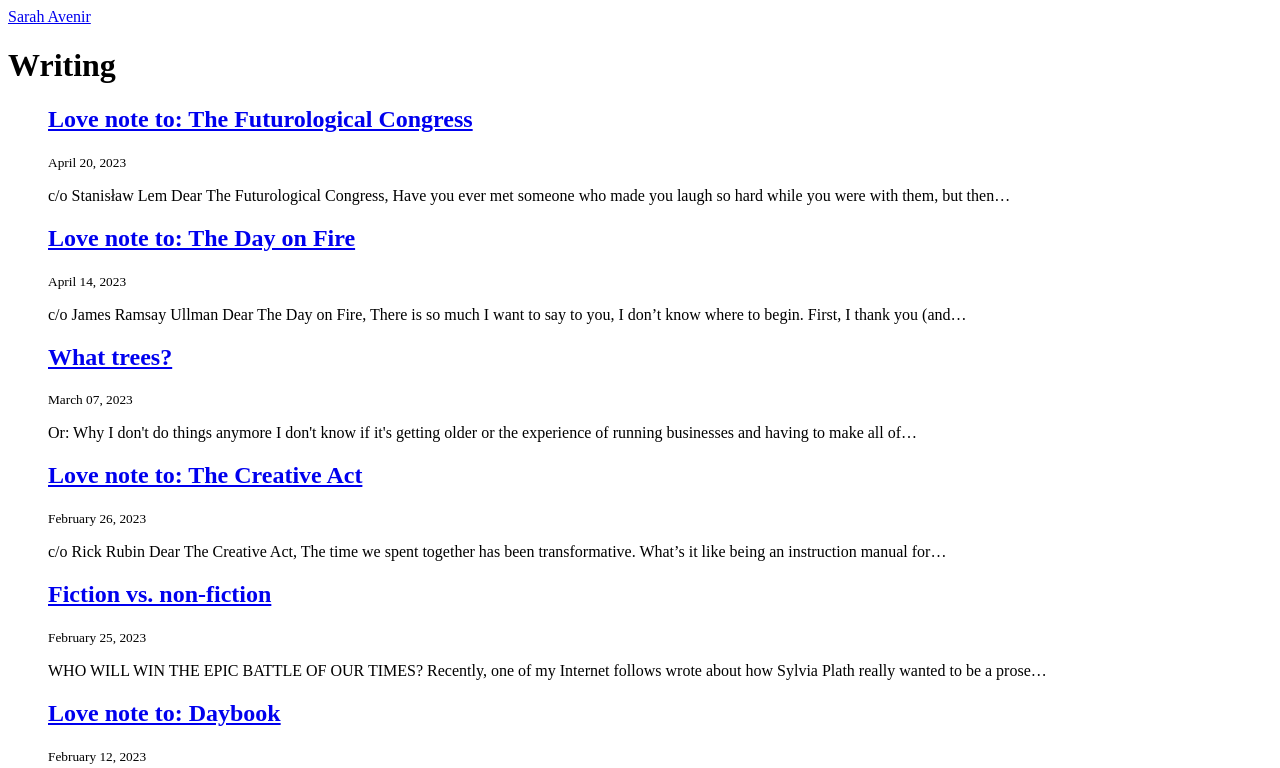
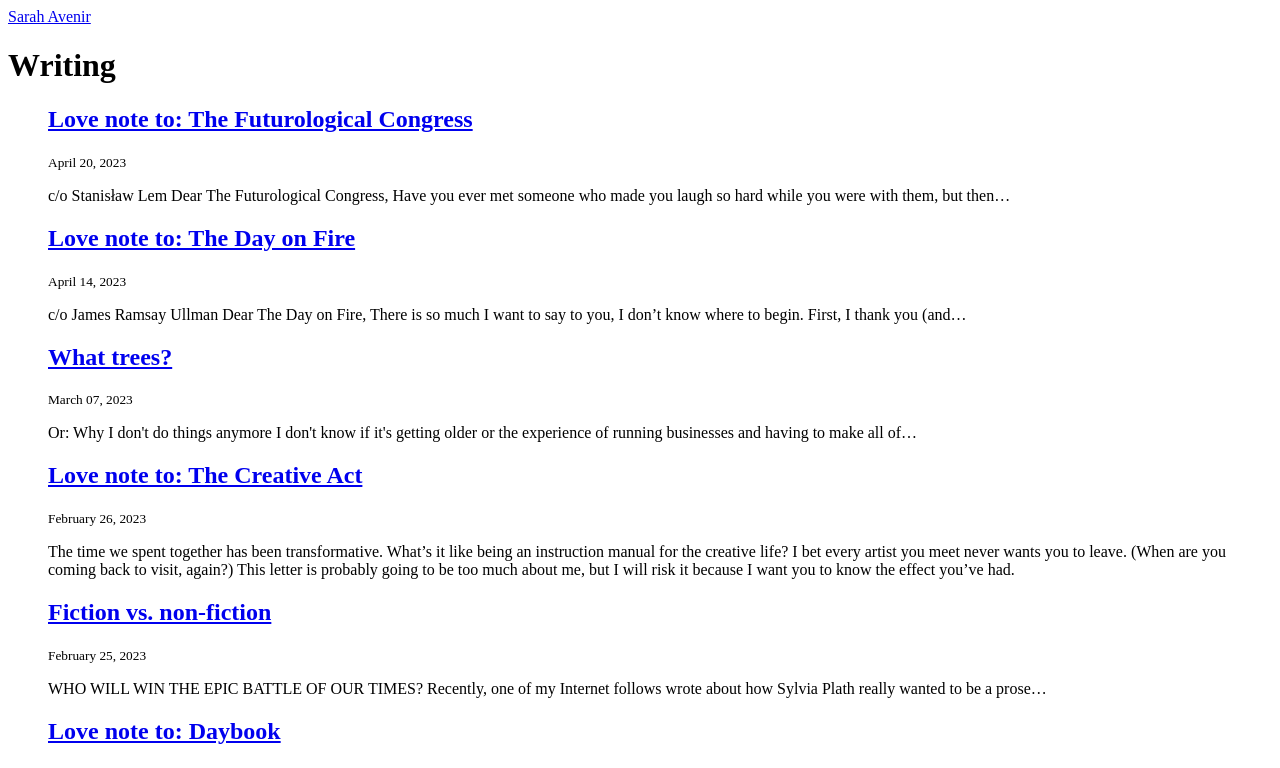
Before and after one commit to adamavenir/sarahavenir.com, a Gatsby site: page /writing in a window 1280 px wide. Shown: the top 768 px of the page. Built offline with nearby package versions, Linux system fonts and the light colour scheme; Gatsby itself is replaced by a stand-in of ours.

Commit message:
add description

```diff
--- a/content/blog/2023/the-creative-act.md
+++ b/content/blog/2023/the-creative-act.md
@@ -1,6 +1,7 @@
 ---
 title: 'Love note to: The Creative Act'
 date: 2023-02-26T20:40:04.026Z
+description: "The time we spent together has been transformative. What’s it like being an instruction manual for the creative life? I bet every artist you meet never wants you to leave. (When are you coming back to visit, again?) This letter is probably going to be too much about me, but I will risk it because I want you to know the effect you’ve had."
 ---
 
 ## c/o Rick Rubin
```
